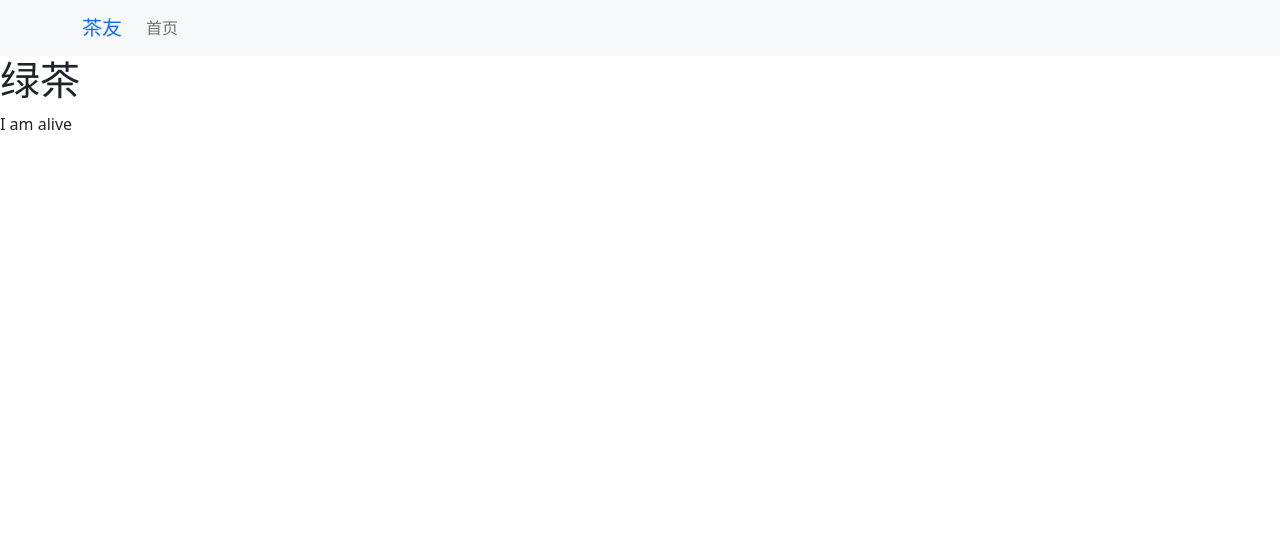
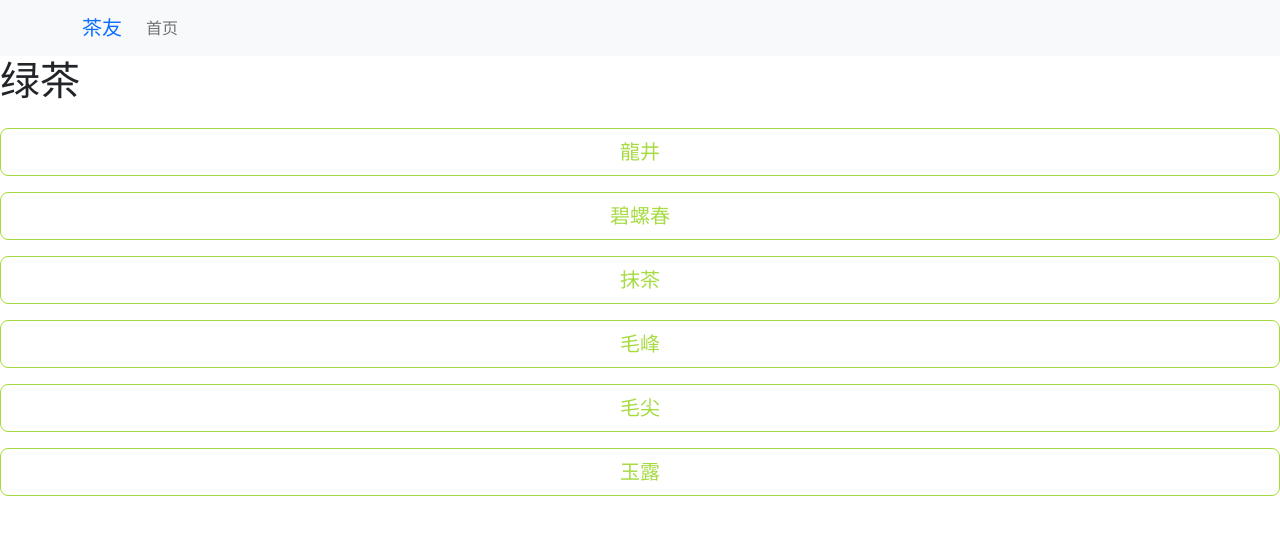
Before and after one commit to twbluenaxela/chayou, a React (Vite) app: page /green in a window 1280 px wide. Shown: the top 534 px of the page. Built offline with nearby package versions, Linux system fonts and the light colour scheme.

Commit message:
add tea subcategory page

```diff
--- a/src/views/TeaPage.jsx
+++ b/src/views/TeaPage.jsx
@@ -1,12 +1,42 @@
 import { useState, useEffect } from "react";
+import { useMatch, useParams, useNavigate } from "react-router-dom";
+import ListGroup from 'react-bootstrap/ListGroup';
+import Button from 'react-bootstrap/Button';
 
-const TeaPage = ({ tea }) => {
+
+const TeaSubcategoryPage = ({ tea }) => {
+    //for dev purposes
+    /**
+     * TODO: pull different subcategories of tea from a database (mongodb)
+     * based on params of the current page.
+     * ex: website.com/green should pull the green tea subcategories such as
+     * longjing 龍井, matcha抹茶, biluochun 碧螺春, etc.
+     * website.com/black would pulll up black tea subcategories such as golden monkey black,
+     * etc
+     */
+    const dummyGreenTeaData = ['龍井','碧螺春','抹茶','毛峰','毛尖','玉露']
+
+    const fetchSearchResults = (e) => {
+        e.preventDefault()
+        const teaSubcategoryToSearch = e.target.name
+
+    }
+
     return (
-        <div>
+        <div className="d-grid gap-3">
             <h1>{tea.type}</h1>
-            I am alive
+            {dummyGreenTeaData.map((subTea) => (
+            <Button
+            style={{ color: tea.color, backgroundColor: 'white', borderColor: tea.color }}
+            size="lg"
+            name={subTea}
+            id={subTea}
+            >
+                {subTea}
+            </Button>
+            ))}
         </div>
     )
 }
 
-export default TeaPage
+export default TeaSubcategoryPage
```
